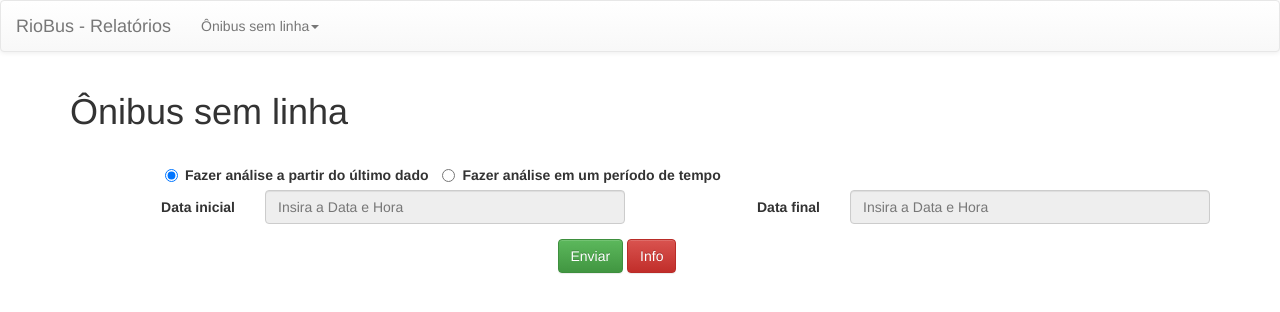
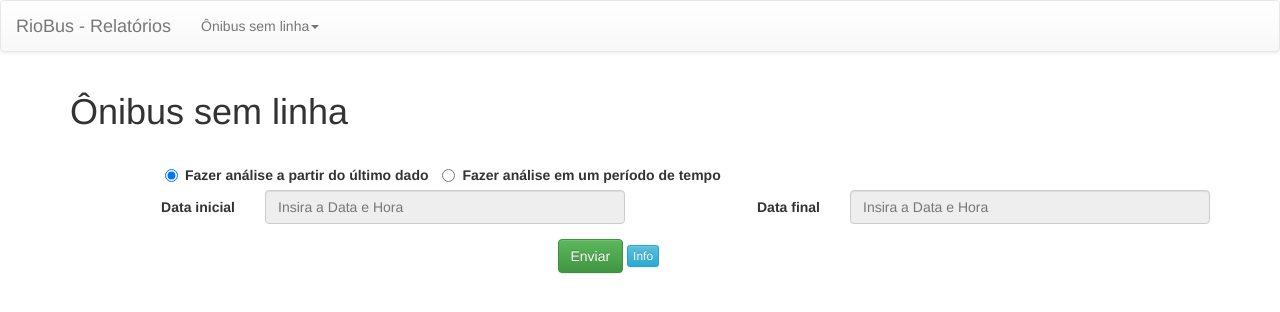
Before and after one commit to RioBus/analytics, a website: page public/index.html in a window 1280 px wide. Drawn offline with Linux system fonts and the light colour scheme; some packages are replaced by stand-ins of ours.

Commit message:
better visual for info button.

```diff
--- a/public/index.html
+++ b/public/index.html
@@ -212,7 +212,7 @@
         <div class="form-group" id="final-date-container">
             <div class="col-sm-offset-5 col-sm-6">
               <button type="button" id="button" class="btn btn-success"> Enviar </button>
-              <button type="button" id="info_btn" class="btn btn-danger" data-container="body" data-toggle="popover" data-placement="right" data-content="" data-trigger="hover">
+              <button type="button" id="info_btn" class="btn btn-info btn-xs" data-container="body" data-toggle="popover" data-placement="right" data-content="" data-trigger="hover">
                   Info
                 </button>
             </div>
```
